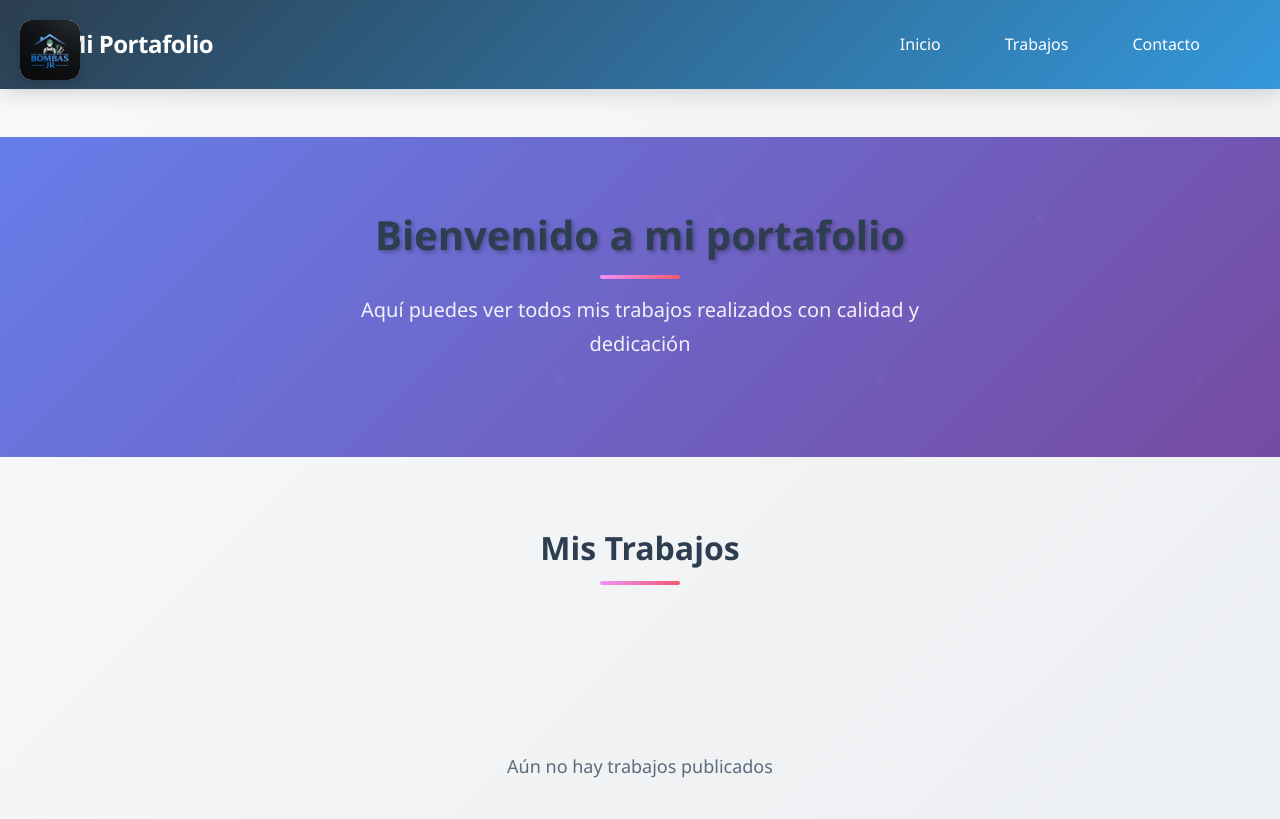
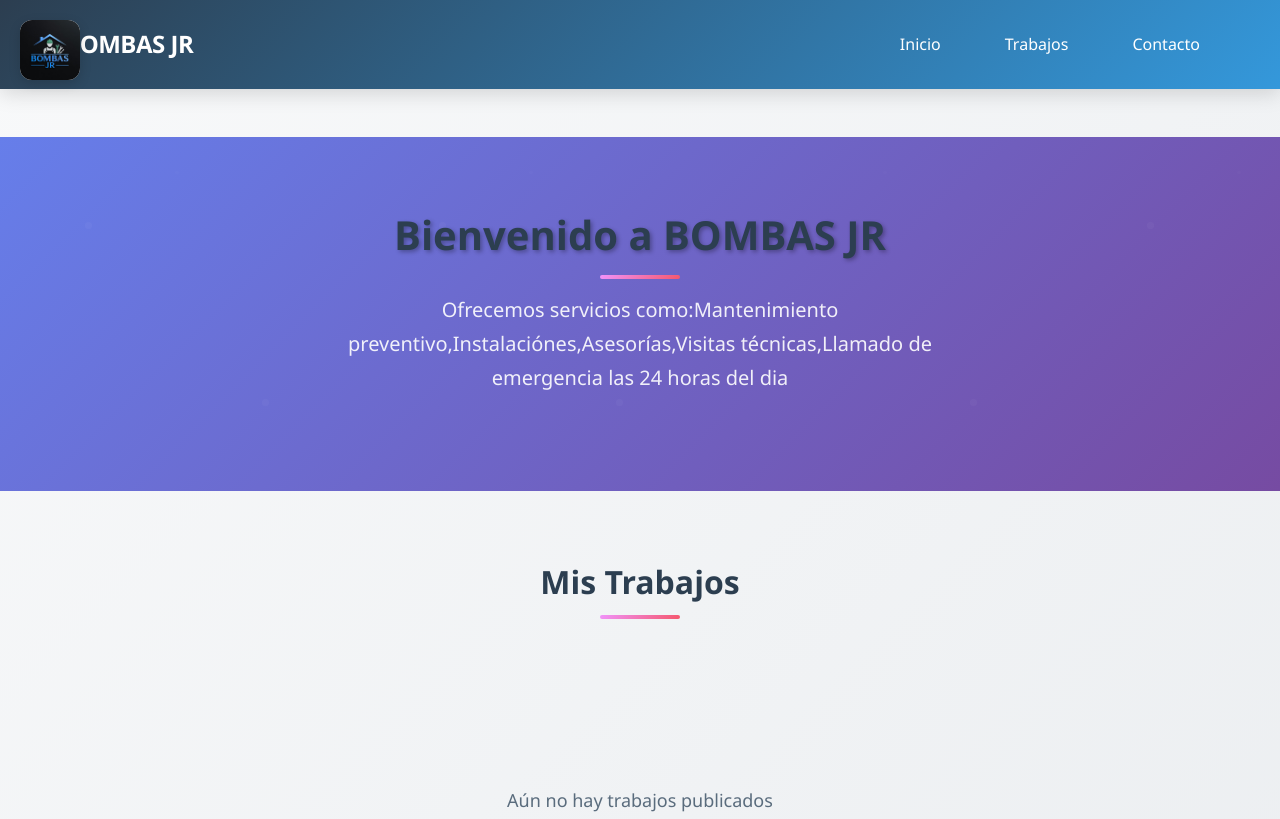
Before and after one commit to bombasjr321/mi-portafolio, a website: page mi-blog/public/index.html in a window 1280 px wide. Shown: the top 819 px of the page. Drawn offline with Linux system fonts and the light colour scheme; no server answers.

Commit message:
aqui acabo

```diff
--- a/mi-blog/public/index.html
+++ b/mi-blog/public/index.html
@@ -541,7 +541,7 @@
 
     <header>
         <div class="container">
-            <h1>Mi Portafolio</h1>
+            <h1>BOMBAS JR</h1>
             <nav>
                 <ul>
                     <li><a href="#inicio">Inicio</a></li>
@@ -555,8 +555,8 @@
     <main>
         <section id="inicio" class="hero">
             <div class="container">
-                <h2>Bienvenido a mi portafolio</h2>
-                <p>Aquí puedes ver todos mis trabajos realizados con calidad y dedicación</p>
+                <h2>Bienvenido a BOMBAS JR</h2>
+                <p>Ofrecemos servicios como:Mantenimiento preventivo,Instalaciónes,Asesorías,Visitas técnicas,Llamado de emergencia las 24 horas del dia </p>
             </div>
         </section>
 
```
Also changed, not shown: mi-blog/public/contacto.html (+1 -2 lines).
